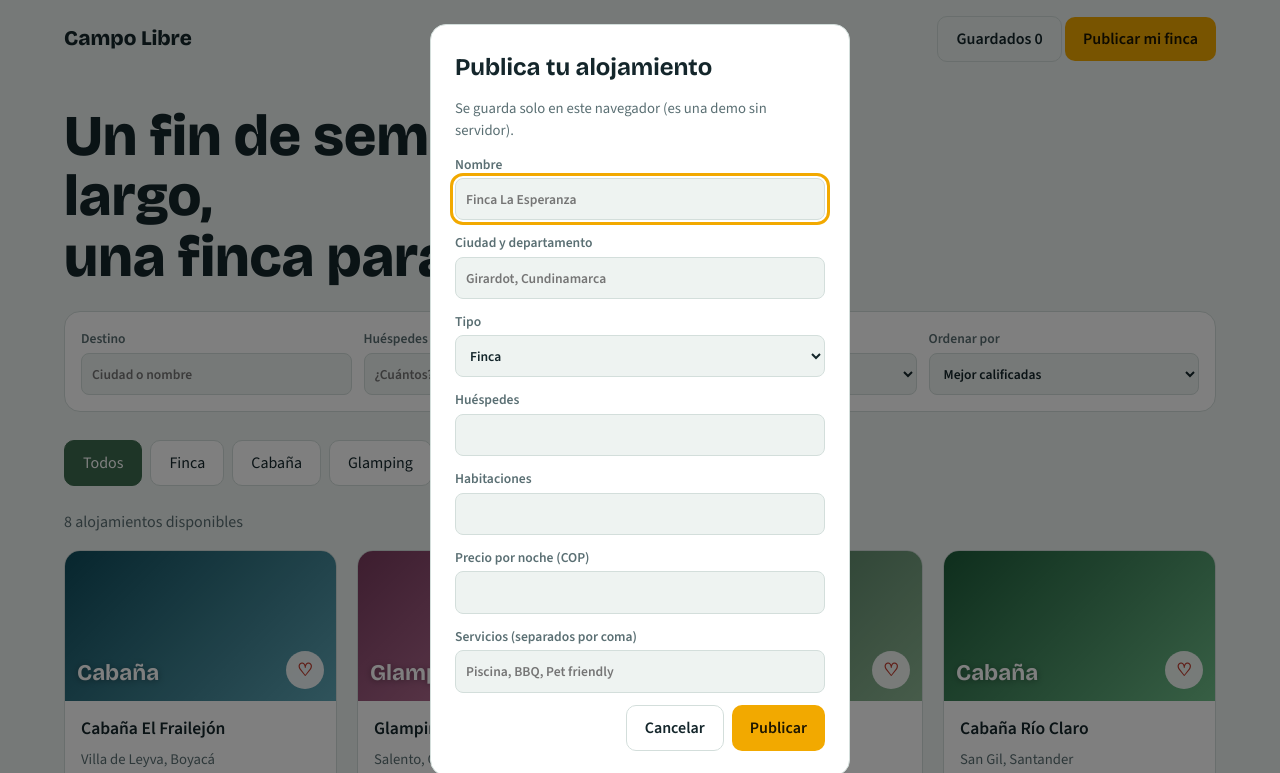
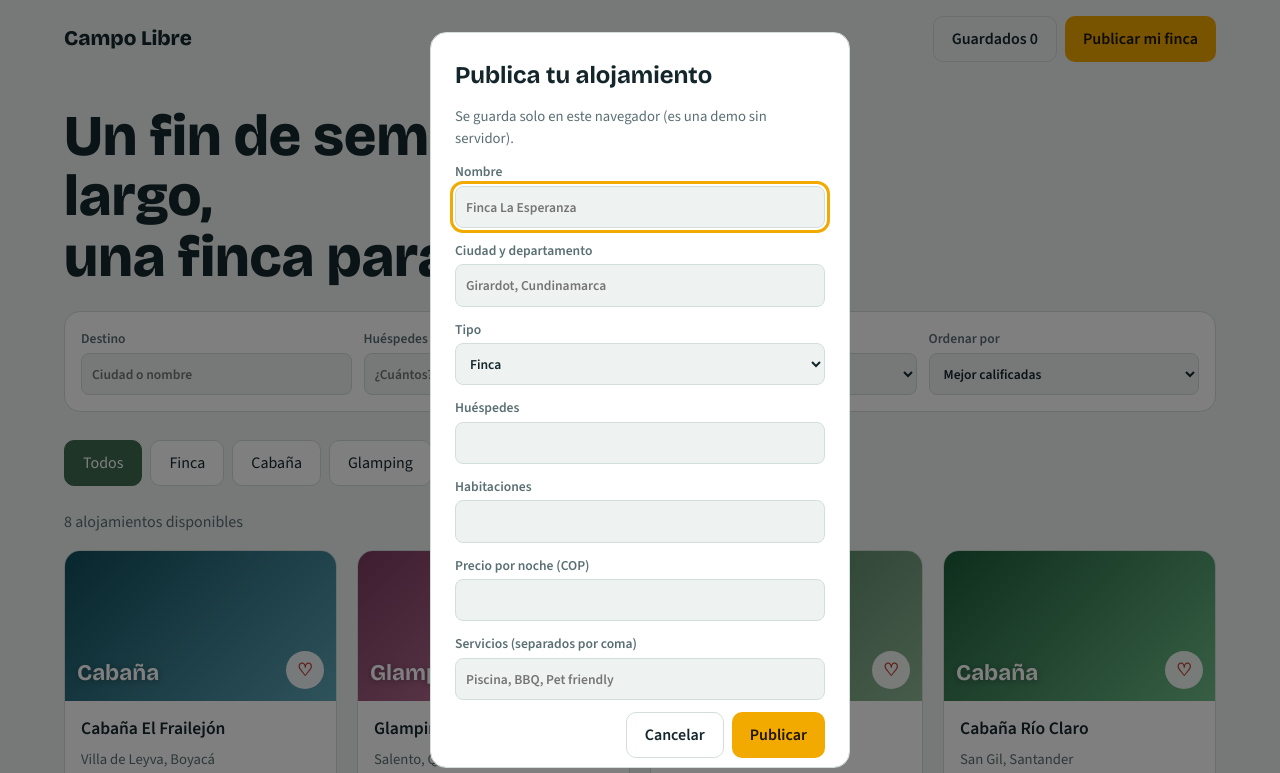
Before and after one commit to Riczu8822/RENTLY, a plain HTML site: page index.html in a window 1280 px wide. Both pictures are taken after a click on the button "Publicar mi finca". Shown: the top 773 px of the page. Drawn offline with nearby package versions, Linux system fonts and the light colour scheme.

Commit message:
Update dialog styles and add tags styling

```diff
--- a/style.css
+++ b/style.css
@@ -10,6 +10,7 @@
 body{margin:0;background:var(--bg);color:var(--ink);font-family:"Source Sans 3",system-ui,sans-serif;line-height:1.5}
 h1,h2,.brand{font-family:"Bricolage Grotesque",system-ui,sans-serif}
 .top{display:flex;justify-content:space-between;align-items:center;padding:16px 5vw}
+.topbtns{display:flex;gap:8px;flex-wrap:wrap}
 .brand{font-weight:800;font-size:1.3rem;color:var(--ink);text-decoration:none}
 button{font:inherit;cursor:pointer;border:0;border-radius:10px;padding:10px 18px;background:var(--sun);color:#1d1600;font-weight:600}
 button.ghost{background:transparent;color:var(--ink);border:1px solid var(--line)}
@@ -43,7 +44,7 @@ main{padding:8px 5vw 40px}
 .price small{font-weight:400;color:var(--muted)}
 .empty{text-align:center;color:var(--muted);padding:40px 0}
 
-dialog{border:1px solid var(--line);border-radius:16px;background:var(--card);color:var(--ink);padding:24px;width:min(420px,92vw)}
+dialog{max-height:92vh;overflow:auto;border:1px solid var(--line);border-radius:16px;background:var(--card);color:var(--ink);padding:24px;width:min(420px,92vw)}
 dialog::backdrop{background:rgba(0,0,0,.5)}
 dialog form{display:flex;flex-direction:column;gap:12px}
 dialog h2{margin:0}
@@ -54,3 +55,5 @@ dialog h2{margin:0}
 .toast.show{opacity:1;transform:translate(-50%,0)}
 footer{text-align:center;color:var(--muted);font-size:.85rem;padding:24px}
 @media (prefers-reduced-motion: reduce){.toast{transition:none}}
+
+.tags .own{background:var(--sun);color:#1d1600;border-color:var(--sun)}
```
